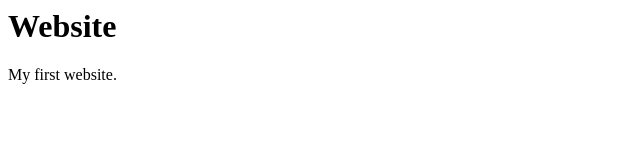
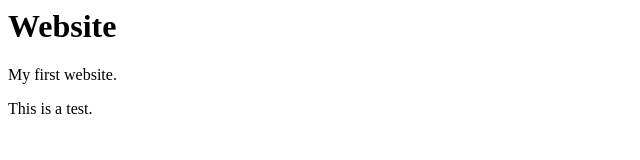
Before and after one commit to eag44067/first_project, a plain HTML site: page index.html in a window 1280 px wide. Shown: the full height of the page, 0-640 px from the left. Drawn offline with Linux system fonts and the light colour scheme.

Commit message:
Update index.html
Added one sentence.

```diff
--- a/index.html
+++ b/index.html
@@ -7,5 +7,6 @@
 <body>
     <h1>Website</h1>
     <p>My first website.</p>
+    <p>This is a test.</p>
 </body>
 </html>
```
